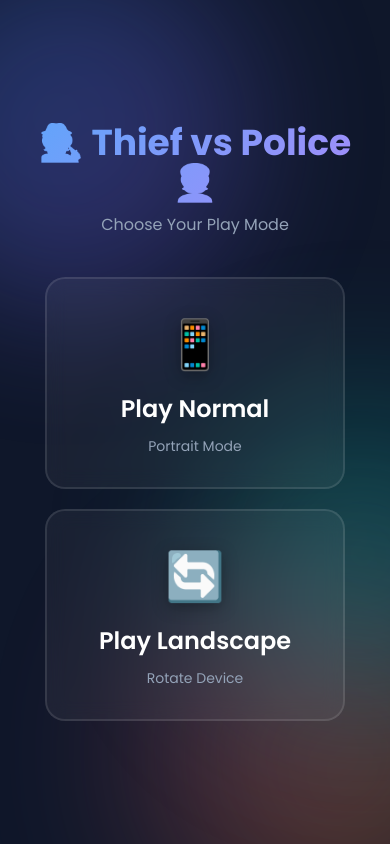
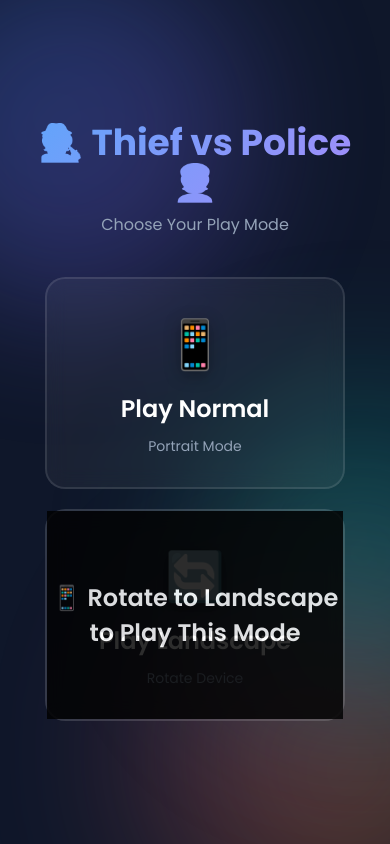
Before and after one commit to mickeyAlem27/Simple-verification, a React (Vite) app in the folder thief-police-captcha/: page / in a window 390 px wide. Built offline with nearby package versions, Linux system fonts and the light colour scheme.

Commit message:
Enforce orientation modes - normal works in portrait, landscape requires rotation

```diff
--- a/thief-police-captcha/src/App.css
+++ b/thief-police-captcha/src/App.css
@@ -84,6 +84,58 @@ body {
 
 /* Mobile responsive - Landscape optimized */
 @media (max-width: 768px) {
+
+  /* Normal Mode - Works in portrait, hides landscape message */
+  .normal-mode .landscape-rotation-message {
+    display: none !important;
+  }
+
+  /* Landscape Mode - Show rotation message in portrait */
+  .landscape-mode {
+
+    /* Portrait mode - show rotation message */
+    @media (orientation: portrait) {
+
+      .game-hud,
+      .game-stage {
+        display: none;
+      }
+    }
+  }
+
+  /* Portrait mode rotation message for landscape mode */
+  @media (orientation: portrait) {
+    .landscape-mode::before {
+      content: '📱 Rotate to Landscape\A to Play This Mode';
+      white-space: pre;
+      position: fixed;
+      inset: 0;
+      background: rgba(0, 0, 0, 0.98);
+      display: flex;
+      align-items: center;
+      justify-content: center;
+      z-index: 9999;
+      color: white;
+      font-size: 24px;
+      font-weight: 600;
+      padding: 20px;
+      text-align: center;
+      animation: pulse 2s ease-in-out infinite;
+    }
+
+    @keyframes pulse {
+
+      0%,
+      100% {
+        opacity: 1;
+      }
+
+      50% {
+        opacity: 0.7;
+      }
+    }
+  }
+
   /* Portrait mode - show rotation message */
   @media (orientation: portrait) {
     .game-container::before {
```
